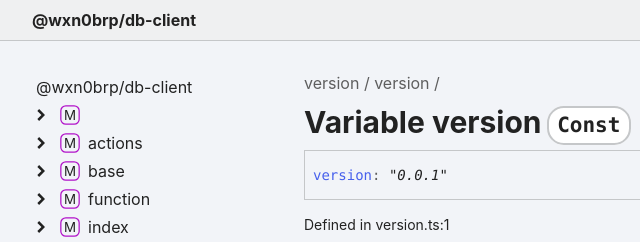
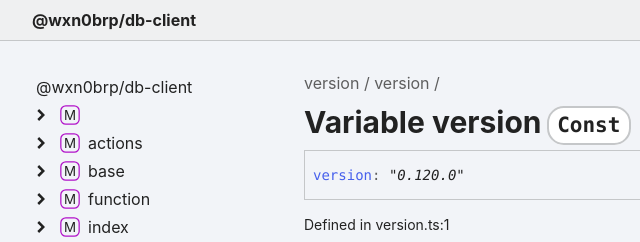
Before and after one commit to wxn0brP/ValtheraDB-client, a plain HTML site: page variables/version.version.html in a window 1280 px wide. Shown: the top 242 px of the page, 0-640 px from the left. Drawn offline with Linux system fonts and the light colour scheme.

Commit message:
deploy: 7315e862870c53ce96a991e70693215dd6dfddf9

```diff
--- a/variables/version.version.html
+++ b/variables/version.version.html
@@ -11,7 +11,7 @@
 <li><a href="../modules/version.html">version</a></li>
 <li><a href="" aria-current="page">version</a></li></ul>
 <h1>Variable version<code class="tsd-tag">Const</code></h1></div>
-<div class="tsd-signature"><span class="tsd-kind-variable">version</span><span class="tsd-signature-symbol">:</span> <span class="tsd-signature-type">&quot;0.0.1&quot;</span></div><aside class="tsd-sources">
+<div class="tsd-signature"><span class="tsd-kind-variable">version</span><span class="tsd-signature-symbol">:</span> <span class="tsd-signature-type">&quot;0.120.0&quot;</span></div><aside class="tsd-sources">
 <ul>
 <li>Defined in version.ts:1</li></ul></aside></div>
 <div class="col-sidebar">
```
